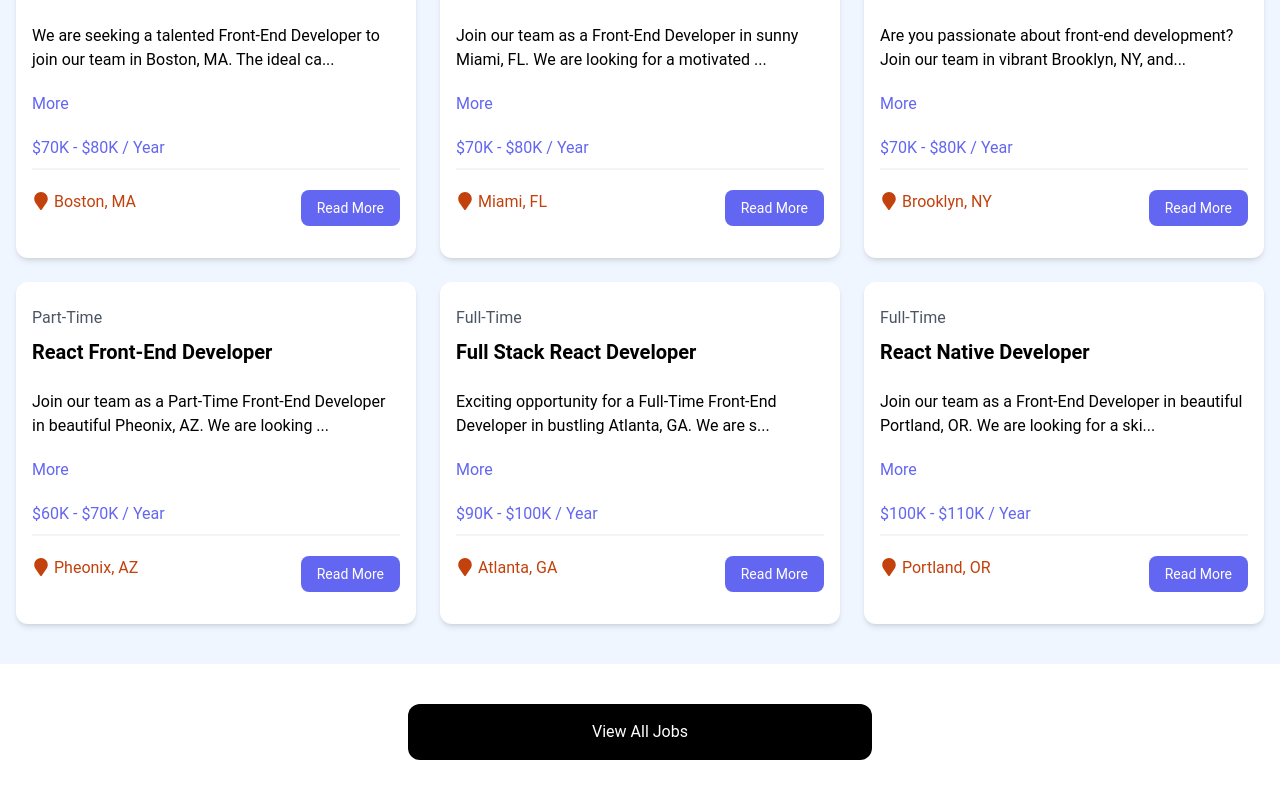
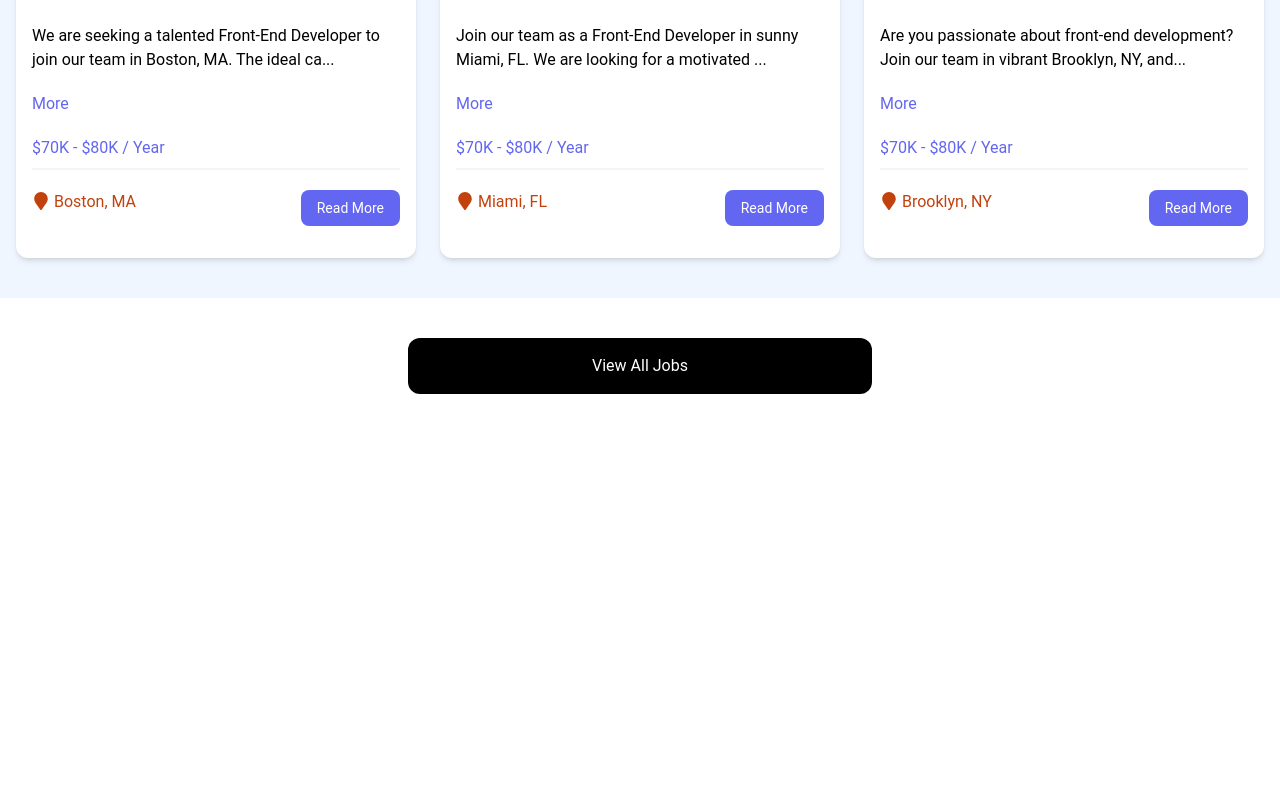
Before and after one commit to ShreyaR13/react-job-app, a React (Vite) app: page / in a window 1280 px wide. Shown: the part 793-1591 px from the top of the page. After the commit the page ends 1227 px from the top, so only its background shows below. Built offline with nearby package versions, Linux system fonts and the light colour scheme; data requests are answered from the project's data file.

Commit message:
jobs conditional rendering

```diff
--- a/src/components/JobListings.jsx
+++ b/src/components/JobListings.jsx
@@ -18,8 +18,9 @@ const JobListings = ({ isHome = false }) => {
 
     useEffect(() => {
         const fetchJobs = async () => {
+            const apiUrl = isHome ? 'http://localhost:5000/jobs/?_limit=3' : 'http://localhost:5000/jobs';
             try {
-                const res = await fetch('http://localhost:5000/jobs');
+                const res = await fetch(apiUrl);
                 const data = await res.json();
                 setJobs(data);
             } catch (error) {
```
